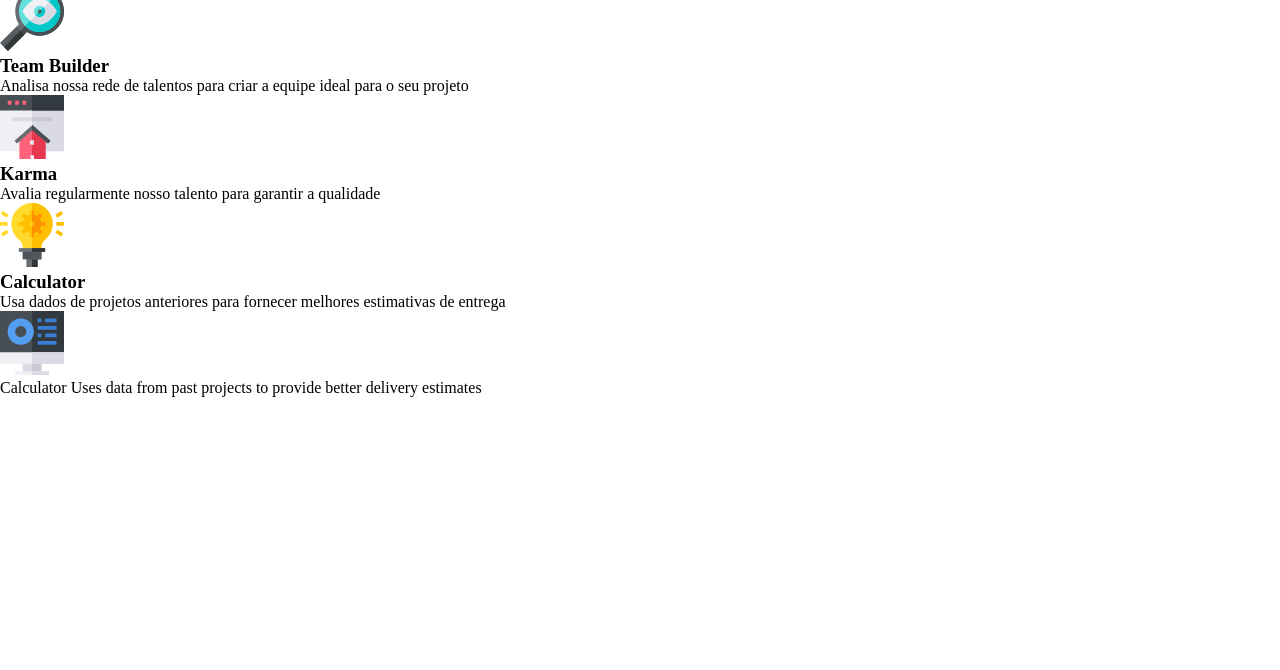
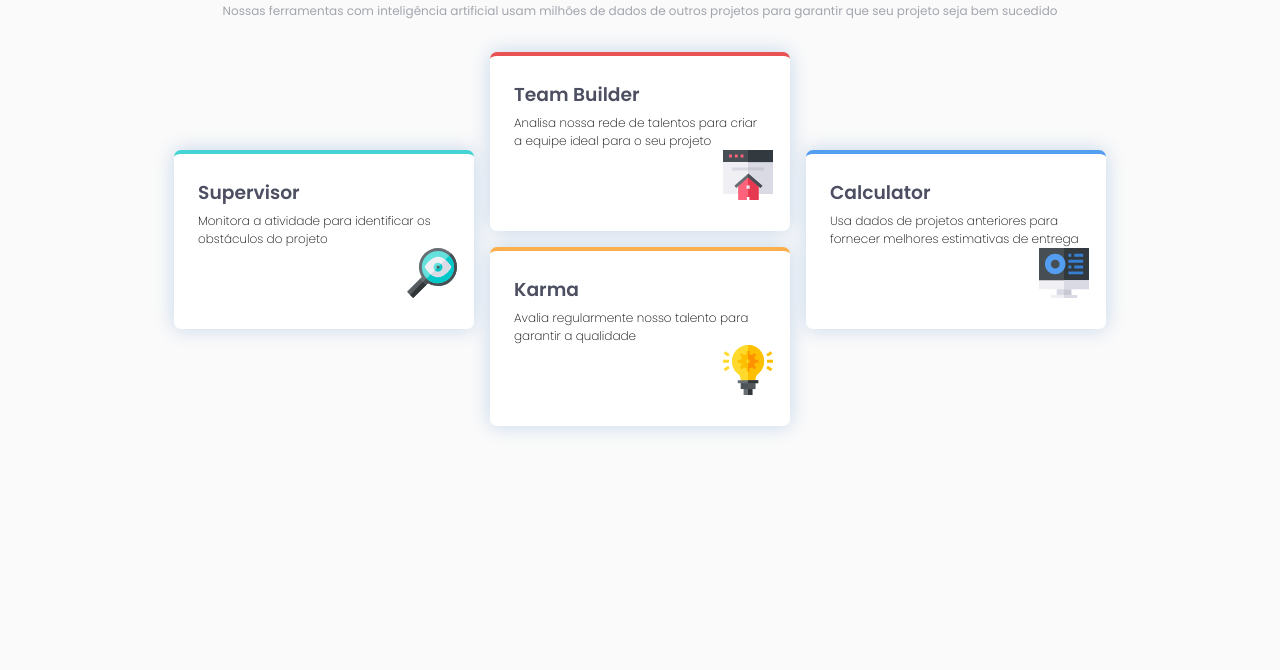
Before and after one commit to alexfrocha/four-card, a plain HTML site: page index.html in a window 1280 px wide. Shown: the part 130-800 px from the top of the page. Drawn offline with Linux system fonts and the light colour scheme.

Commit message:
Final Project

```diff
--- a/assets/css/style.css
+++ b/assets/css/style.css
@@ -14,5 +14,129 @@
     --very-dark-blue-color: hsl(234, 12%, 34%);
     --grayish-blue-color: hsl(229, 6%, 66%);
     --very-light-gray-color: hsl(0, 0%, 98%);
+    --common-ff: 'Poppins', sans-serif;
+}
 
+body {
+    background-color: var(--very-light-gray-color);
+    display: flex;
+    justify-content: center;
+    align-items: center;
 }
+
+.content-title, .content-subtitle, .content-text {
+    text-align: center;
+}
+
+.content-title, .content-subtitle {
+    font-size: 33px;
+}
+
+.content-title {
+    font-weight: 200;
+}
+
+
+.content-text {
+    color: var(--grayish-blue-color);
+    margin-top: 1rem;
+    display: block;
+    font-size: 12px;
+}
+
+.content {
+    font-family: var(--common-ff);
+    margin: 1rem 6rem;
+    margin-bottom: 0;
+    /* position: absolute;
+    top: 50%;
+    left: 50%;
+    transform: translate(-50%, -50%); */
+}
+
+.card-image {
+    width: 50px;
+    margin-left: 83%;
+}
+
+.card {
+    width: 300px;
+    box-shadow: 0 0 20px hsl(212, 45%, 84%);
+    background-color: white;
+    border-radius: 7px;
+}
+
+.card:nth-child(1) {
+    border-top: 4px solid var(--cyan-color);
+}
+
+.card:nth-child(2) {
+    border-top: 4px solid var(--orange-color);
+}
+
+.card:nth-child(3) {
+    border-top: 4px solid var(--blue-color);
+}
+
+.card.card-center-top {
+    border-top: 4px solid var(--red-color);
+}
+
+.card-text {
+    font-size: 12px;
+    font-weight: 200;
+    margin-top: 5px;
+}
+
+.card-title {
+    color: var(--very-dark-blue-color);
+}
+
+.card-group {
+    display: flex;
+    justify-content: center;
+    align-items: center;
+    margin-top: 2rem;
+}
+
+.card-content {
+    padding: 1.5rem;
+    position: relative;
+}
+
+.card-group-center {
+    display: flex;
+    flex-direction: column;
+    justify-content: space-around;
+    margin-left: 1rem;
+    margin-right: 1rem;
+}
+
+.card-center-bottom {
+    margin-top: 1rem;
+}
+
+@media screen and (max-width: 768px) {
+    .card-group {
+        flex-direction: column;
+    }
+    .container-title, .container-subtitle {
+        font-size: 55px;
+        color: red;
+    }
+
+    .card-group-center {
+        margin-left: 0;
+        margin-right: 0;
+    }
+    .card {
+        margin-top: 1rem;
+    }
+    .card:last-child {
+        margin-bottom: 1.5rem;
+    }
+    .card.card-center-bottom {
+        margin-top: 1rem;
+        margin-bottom: 0;
+    }
+}
--- a/index.html
+++ b/index.html
@@ -26,7 +26,7 @@
       </div>
 
       <div class="card-group-center">
-        <div class="card">
+        <div class="card card-center-top">
           <div class="card-content">
             <h3 class="card-title">Team Builder</h3>
             <p class="card-text">Analisa nossa rede de talentos para criar a equipe ideal para o seu projeto</p>
@@ -34,7 +34,7 @@
           </div>
         </div>
 
-        <div class="card">
+        <div class="card card-center-bottom">
           <div class="card-content">
             <h3 class="card-title">Karma</h3>
             <p class="card-text">Avalia regularmente nosso talento para garantir a qualidade</p>
@@ -54,8 +54,5 @@
     </div>
   </div>
 
-  Calculator
-  Uses data from past projects to provide better delivery estimates
-
 </body>
 </html>
```
